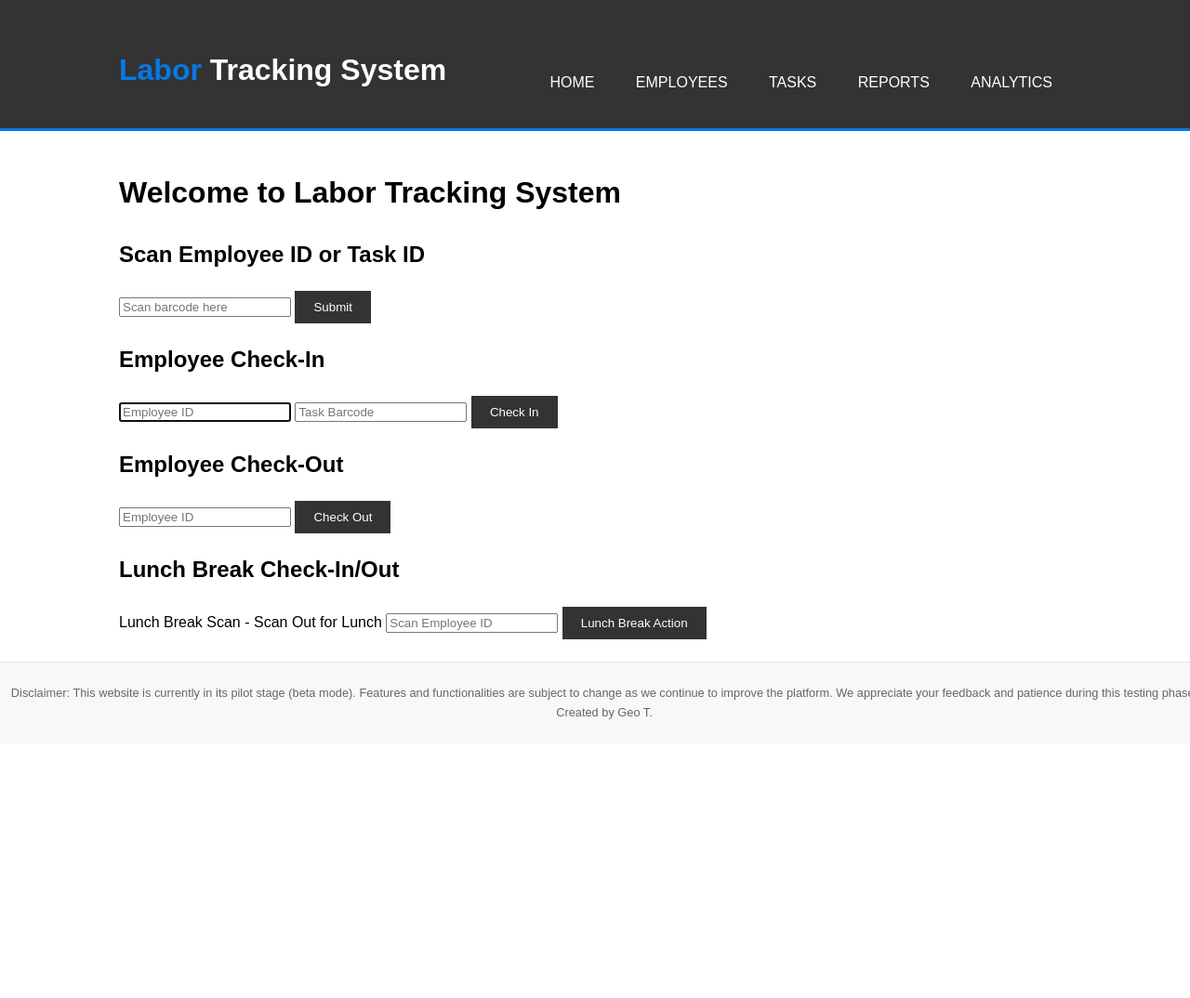
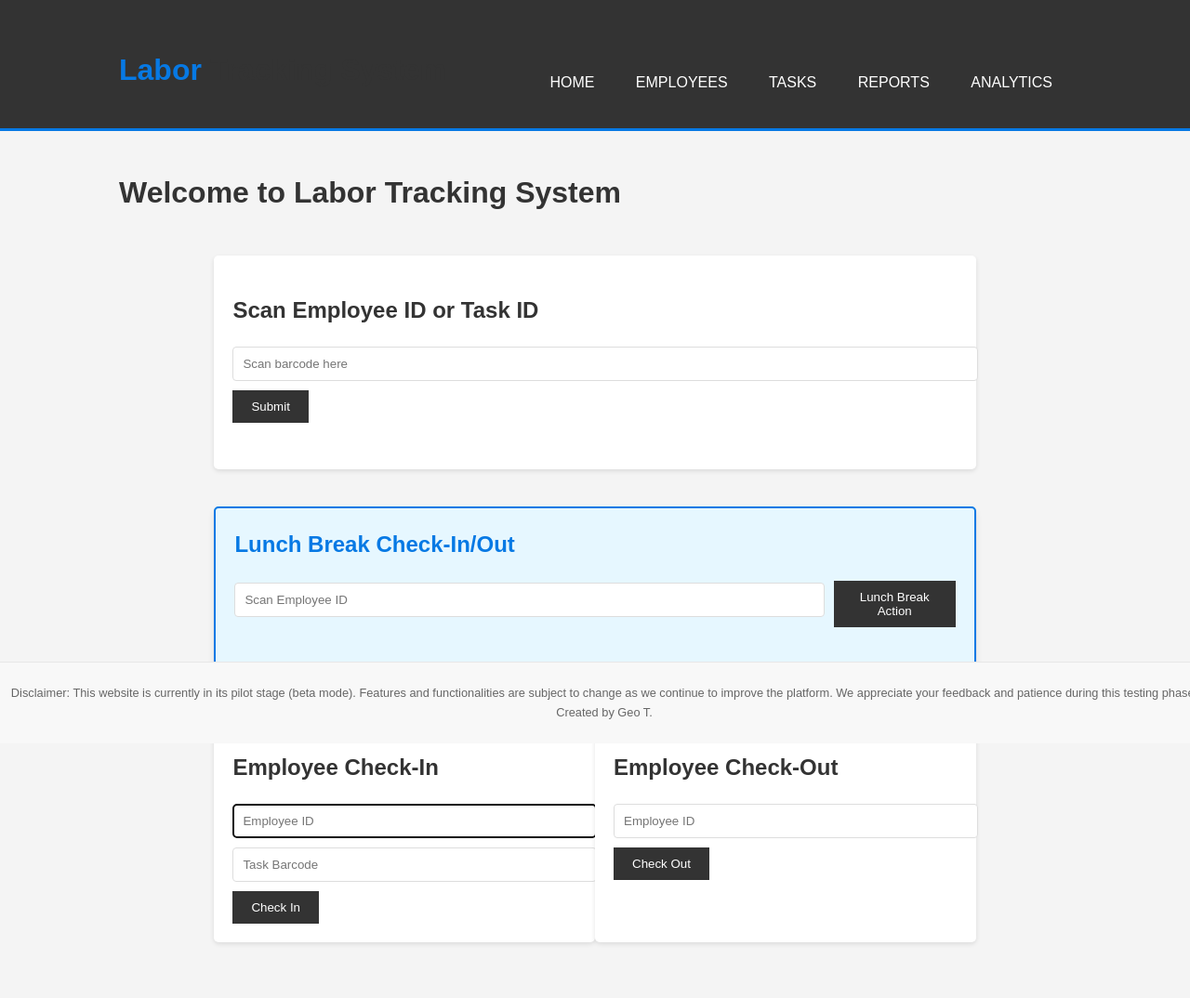
Before and after one commit to SolBaby/labor-tracker-scanner, a Flask app: page / in a window 1280 px wide. Shown: the whole page at 93% size. Before the commit the page ends 774 px from the top, so only its background shows below. Run offline with Flask 3, Linux system fonts and the light colour scheme.

Commit message:
Agent step completed: Update home page with separate Lunch Break Check-In/Out section and improve UI/UX

```diff
--- a/routes.py
+++ b/routes.py
@@ -74,8 +74,8 @@ def init_routes(app):
             db.session.rollback()
             return jsonify({'status': 'error', 'message': str(e)}), 500
 
-    @app.route('/api/employee/lunch_check_in', methods=['POST'])
-    def employee_lunch_check_in():
+    @app.route('/api/employee/lunch_break', methods=['POST'])
+    def employee_lunch_break():
         data = request.json
         employee_id = data.get('employee_id')
 
@@ -89,40 +89,20 @@ def init_routes(app):
         if not time_log:
             return jsonify({'status': 'error', 'message': 'No active check-in found'}), 400
 
-        time_log.lunch_break_start = datetime.utcnow()
+        if time_log.lunch_break_start and not time_log.lunch_break_end:
+            time_log.lunch_break_end = datetime.utcnow()
+            lunch_break_status = 'Out'
+            message = 'Lunch break ended'
+        else:
+            time_log.lunch_break_start = datetime.utcnow()
+            time_log.lunch_break_end = None
+            lunch_break_status = 'In'
+            message = 'Lunch break started'
 
         try:
             db.session.commit()
             emit_analytics_update(app.extensions['socketio'])
-            return jsonify({'status': 'success', 'message': 'Lunch break check-in successful'}), 200
-        except Exception as e:
-            db.session.rollback()
-            return jsonify({'status': 'error', 'message': str(e)}), 500
-
-    @app.route('/api/employee/lunch_check_out', methods=['POST'])
-    def employee_lunch_check_out():
-        data = request.json
-        employee_id = data.get('employee_id')
-
-        employee = Employee.query.filter_by(employee_id=employee_id).first()
-
-        if not employee:
-            return jsonify({'status': 'error', 'message': 'Invalid employee ID'}), 400
-
-        time_log = TimeLog.query.filter_by(employee_id=employee.id, end_time=None, status='checked_in').order_by(TimeLog.start_time.desc()).first()
-
-        if not time_log:
-            return jsonify({'status': 'error', 'message': 'No active check-in found'}), 400
-
-        if not time_log.lunch_break_start:
-            return jsonify({'status': 'error', 'message': 'No active lunch break found'}), 400
-
-        time_log.lunch_break_end = datetime.utcnow()
-
-        try:
-            db.session.commit()
-            emit_analytics_update(app.extensions['socketio'])
-            return jsonify({'status': 'success', 'message': 'Lunch break check-out successful'}), 200
+            return jsonify({'status': 'success', 'message': message, 'lunch_break_status': lunch_break_status}), 200
         except Exception as e:
             db.session.rollback()
             return jsonify({'status': 'error', 'message': str(e)}), 500
--- a/static/css/style.css
+++ b/static/css/style.css
@@ -3,6 +3,7 @@ body {
     line-height: 1.6;
     margin: 0;
     padding: 0;
+    background-color: #f4f4f4;
 }
 
 .container {
@@ -67,16 +68,81 @@ header a:hover {
     padding: 10px 20px;
     border: none;
     cursor: pointer;
+    transition: background-color 0.3s ease;
 }
 
 .btn:hover {
     background: #0779e4;
 }
 
+.row {
+    display: flex;
+    justify-content: space-between;
+    margin-bottom: 20px;
+}
+
+.col {
+    flex: 1;
+    padding: 20px;
+    background-color: #fff;
+    border-radius: 5px;
+    box-shadow: 0 2px 5px rgba(0, 0, 0, 0.1);
+}
+
+input[type="text"] {
+    width: 100%;
+    padding: 10px;
+    margin-bottom: 10px;
+    border: 1px solid #ddd;
+    border-radius: 4px;
+}
+
+h1, h2 {
+    color: #333;
+}
+
+#scan-result, #lunch-break-status {
+    margin-top: 10px;
+    padding: 10px;
+    border-radius: 4px;
+    font-weight: bold;
+}
+
+.status-in {
+    background-color: #d4edda;
+    color: #155724;
+}
+
+.status-out {
+    background-color: #f8d7da;
+    color: #721c24;
+}
+
+.notification {
+    position: fixed;
+    top: 20px;
+    right: 20px;
+    padding: 10px 20px;
+    border-radius: 4px;
+    color: #fff;
+    font-weight: bold;
+    z-index: 1000;
+}
+
+.notification.success {
+    background-color: #28a745;
+}
+
+.notification.error {
+    background-color: #dc3545;
+}
+
 table {
     width: 100%;
     border-collapse: collapse;
     margin-top: 20px;
+    background-color: #fff;
+    box-shadow: 0 2px 5px rgba(0, 0, 0, 0.1);
 }
 
 table, th, td {
@@ -90,6 +156,11 @@ th, td {
 
 th {
     background-color: #f2f2f2;
+    font-weight: bold;
+}
+
+tr:nth-child(even) {
+    background-color: #f8f8f8;
 }
 
 .disclaimer {
@@ -104,42 +175,46 @@ th {
     width: 100%;
 }
 
-.sort-btn {
-    background: none;
-    border: none;
-    cursor: pointer;
-    font-weight: bold;
-    display: flex;
-    align-items: center;
-    justify-content: space-between;
-    width: 100%;
-    padding: 8px;
+.highlight-section {
+    background-color: #e6f7ff;
+    border: 2px solid #0779e4;
+    border-radius: 5px;
+    padding: 20px;
+    margin: 20px 0;
+    box-shadow: 0 4px 6px rgba(0, 0, 0, 0.1);
 }
 
-.sort-arrow {
-    margin-left: 5px;
+.highlight-section h2 {
+    color: #0779e4;
+    margin-top: 0;
 }
 
-.sort-btn:hover {
-    background-color: #f0f0f0;
+#lunch-break-form {
+    display: flex;
+    justify-content: space-between;
+    align-items: center;
+    margin-top: 10px;
 }
 
-.sort-btn.active {
-    background-color: #e0e0e0;
+#lunch-break-form input[type="text"] {
+    flex-grow: 1;
+    margin-right: 10px;
 }
 
-.sort-btn.active .sort-arrow {
-    color: #0779e4;
+#lunch-break-status {
+    margin-top: 10px;
+    padding: 10px;
+    border-radius: 4px;
+    font-weight: bold;
+    text-align: center;
 }
 
-.controls {
-    margin-bottom: 20px;
+@media (max-width: 768px) {
+    .row {
+        flex-direction: column;
+    }
+
+    .col {
+        margin-bottom: 20px;
+    }
 }
-
-#reset-sort-btn {
-    background-color: #f44336;
-}
-
-#reset-sort-btn:hover {
-    background-color: #d32f2f;
-}
--- a/static/js/main.js
+++ b/static/js/main.js
@@ -7,6 +7,7 @@ document.addEventListener('DOMContentLoaded', function() {
     const employeeIdInput = document.getElementById('employee-id');
     const taskBarcodeInput = document.getElementById('task-barcode');
     const lunchBreakForm = document.getElementById('lunch-break-form');
+    const lunchBreakStatus = document.getElementById('lunch-break-status');
 
     // Focus on Employee ID input when the page loads
     if (employeeIdInput) {
@@ -96,17 +97,17 @@ function checkIn(employeeId, taskBarcode) {
     .then(response => response.json())
     .then(data => {
         if (data.status === 'success') {
-            alert(data.message);
+            showNotification(data.message, 'success');
             document.getElementById('employee-id').value = '';
             document.getElementById('task-barcode').value = '';
             document.getElementById('employee-id').focus();
         } else {
-            alert(data.message);
+            showNotification(data.message, 'error');
         }
     })
     .catch((error) => {
         console.error('Error:', error);
-        alert('An error occurred during check-in. Please try again.');
+        showNotification('An error occurred during check-in. Please try again.', 'error');
     });
 }
 
@@ -121,20 +122,20 @@ function checkOut(employeeId) {
     .then(response => response.json())
     .then(data => {
         if (data.status === 'success') {
-            alert(data.message);
+            showNotification(data.message, 'success');
             document.getElementById('employee-id-out').value = '';
         } else {
-            alert(data.message);
+            showNotification(data.message, 'error');
         }
     })
     .catch((error) => {
         console.error('Error:', error);
-        alert('An error occurred during check-out. Please try again.');
+        showNotification('An error occurred during check-out. Please try again.', 'error');
     });
 }
 
 function handleLunchBreak(employeeId) {
-    fetch('/api/employee/lunch_check_in', {
+    fetch('/api/employee/lunch_break', {
         method: 'POST',
         headers: {
             'Content-Type': 'application/json',
@@ -144,32 +145,31 @@ function handleLunchBreak(employeeId) {
     .then(response => response.json())
     .then(data => {
         if (data.status === 'success') {
-            alert(data.message);
+            showNotification(data.message, 'success');
             document.getElementById('lunch-break-employee-id').value = '';
-        } else if (data.message === 'No active lunch break found') {
-            // If no active lunch break, try to check out
-            return fetch('/api/employee/lunch_check_out', {
-                method: 'POST',
-                headers: {
-                    'Content-Type': 'application/json',
-                },
-                body: JSON.stringify({ employee_id: employeeId }),
-            });
+            updateLunchBreakStatus(data.lunch_break_status);
         } else {
-            alert(data.message);
-        }
-    })
-    .then(response => response ? response.json() : null)
-    .then(data => {
-        if (data && data.status === 'success') {
-            alert(data.message);
-            document.getElementById('lunch-break-employee-id').value = '';
-        } else if (data) {
-            alert(data.message);
+            showNotification(data.message, 'error');
         }
     })
     .catch((error) => {
         console.error('Error:', error);
-        alert('An error occurred during lunch break action. Please try again.');
+        showNotification('An error occurred during lunch break action. Please try again.', 'error');
     });
 }
+
+function updateLunchBreakStatus(status) {
+    const lunchBreakStatus = document.getElementById('lunch-break-status');
+    lunchBreakStatus.textContent = `Current status: ${status}`;
+    lunchBreakStatus.className = status === 'In' ? 'status-in' : 'status-out';
+}
+
+function showNotification(message, type) {
+    const notification = document.createElement('div');
+    notification.textContent = message;
+    notification.className = `notification ${type}`;
+    document.body.appendChild(notification);
+    setTimeout(() => {
+        notification.remove();
+    }, 3000);
+}
--- a/templates/index.html
+++ b/templates/index.html
@@ -3,6 +3,9 @@
 {% block content %}
 <h1>Welcome to Labor Tracking System</h1>
 
+<div class="container">
+    <div class="row">
+        <div class="col">
             <div id="usb-scanner">
                 <h2>Scan Employee ID or Task ID</h2>
                 <form id="scan-form">
@@ -11,26 +14,38 @@
                 </form>
                 <div id="scan-result"></div>
             </div>
+        </div>
+    </div>
 
+    <div class="row">
+        <div class="col highlight-section">
+            <div id="lunch-break-scanner">
+                <h2>Lunch Break Check-In/Out</h2>
+                <form id="lunch-break-form">
+                    <input type="text" id="lunch-break-employee-id" placeholder="Scan Employee ID" required>
+                    <button type="submit" class="btn">Lunch Break Action</button>
+                </form>
+                <div id="lunch-break-status"></div>
+            </div>
+        </div>
+    </div>
+
+    <div class="row">
+        <div class="col">
             <form id="check-in-form">
                 <h2>Employee Check-In</h2>
                 <input type="text" id="employee-id" placeholder="Employee ID" required>
                 <input type="text" id="task-barcode" placeholder="Task Barcode" required>
                 <button type="submit" class="btn">Check In</button>
             </form>
-
-<form id="check-out-form" action="/api/employee/check_out" method="POST">
+        </div>
+        <div class="col">
+            <form id="check-out-form">
                 <h2>Employee Check-Out</h2>
                 <input type="text" id="employee-id-out" name="employee_id" placeholder="Employee ID" required>
                 <button type="submit" class="btn">Check Out</button>
             </form>
-
-<div id="lunch-break-scanner">
-    <h2>Lunch Break Check-In/Out</h2>
-    <form id="lunch-break-form">
-        <label id="lunch-break-label" for="lunch-break-employee-id">Lunch Break Scan - Scan Out for Lunch</label>
-        <input type="text" id="lunch-break-employee-id" placeholder="Scan Employee ID" required>
-        <button type="submit" class="btn">Lunch Break Action</button>
-    </form>
+        </div>
+    </div>
 </div>
 {% endblock %}
```
Lines whose indentation alone changed are shown as unchanged.
